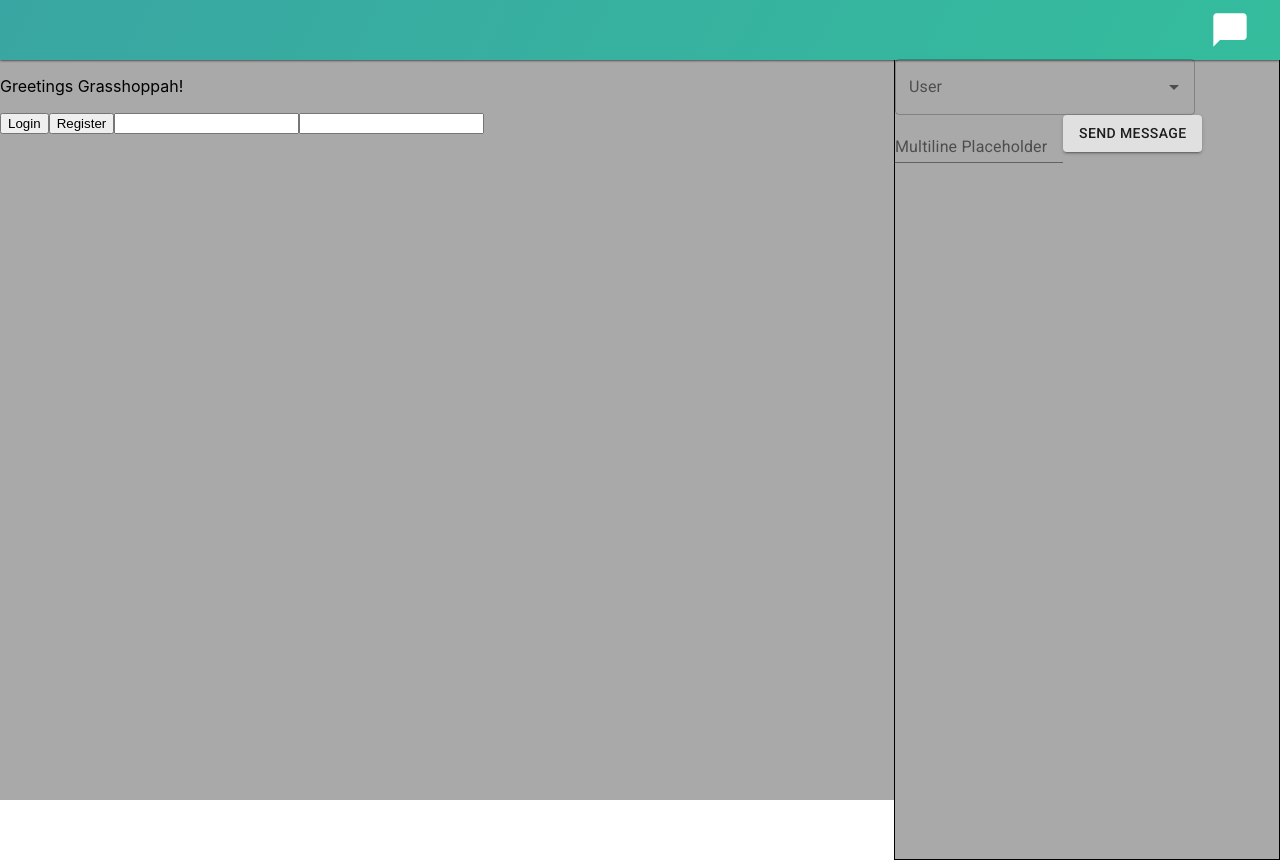
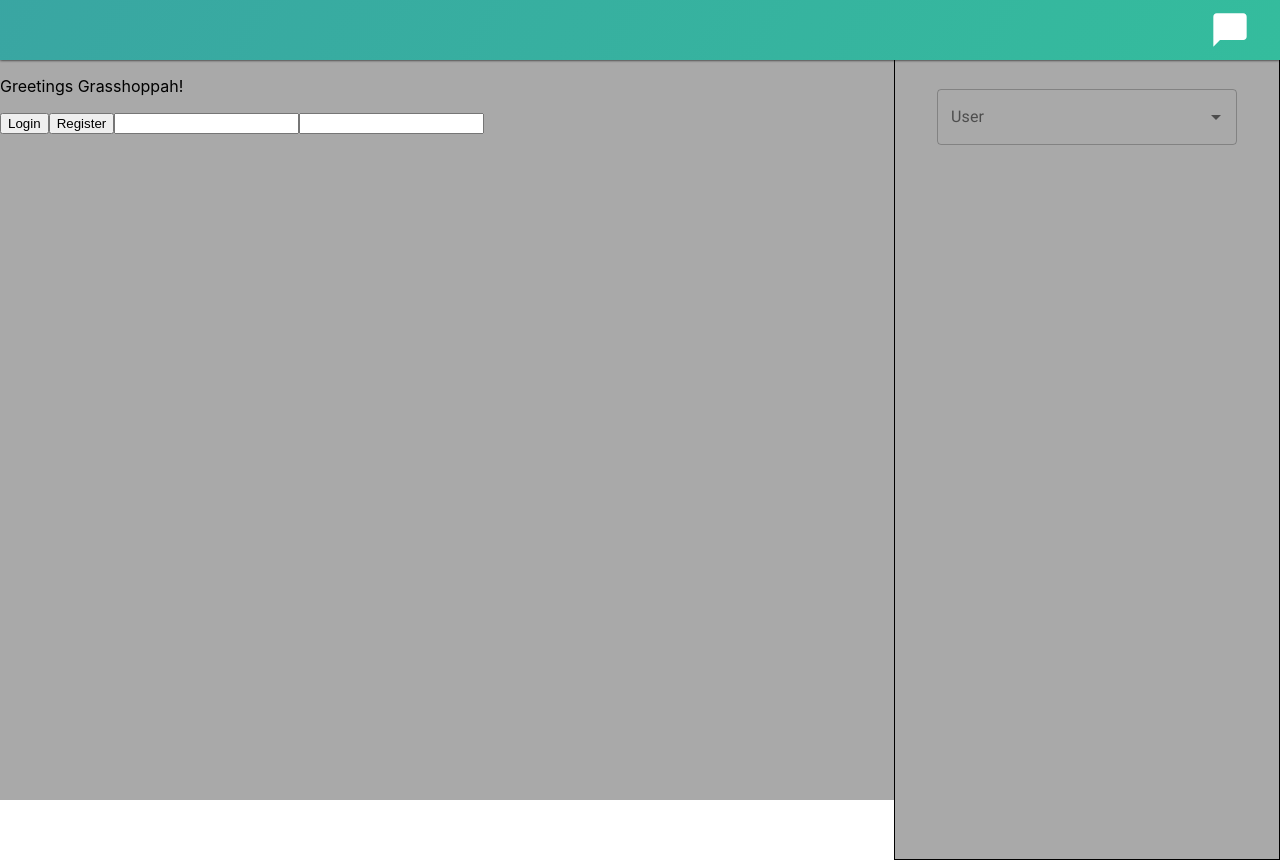
Before and after one commit to daw5/playlistr, a React (Create React App) app in the folder client/: page / in a window 1280 px wide. Both pictures are taken after a click on the element 1230 px from the left and 30 px from the top of the page. Built offline with nearby package versions, Linux system fonts and the light colour scheme; no server answers.

Commit message:
grabbing conversations in messaging instead of app

```diff
--- a/client/src/App.js
+++ b/client/src/App.js
@@ -11,15 +11,11 @@ export default function App() {
   const userService = new UserService();
   const [messagingSidebarStatus, setMessagingSidebarStatus] = useToggle();
   const [users, setUsers] = useState({});
-  const [conversations, setConversations] = useState([]);
 
   useEffect(() => {
     socketService.authenticateSocket();
     userService.getUsers().then((users) => {
       setUsers(users);
-    });
-    userService.getConversations().then((conversations) => {
-      setConversations(conversations);
     });
   }, []);
 
@@ -46,7 +42,6 @@ export default function App() {
           </Router>
           <Messaging
             users={users}
-            conversations={conversations}
             messagingSidebarOpen={messagingSidebarStatus}
           />
         </div>
--- a/client/src/components/conversations/conversations.js
+++ b/client/src/components/conversations/conversations.js
@@ -10,6 +10,8 @@ require("dotenv").config();
 export default function Conversations(props) {
   const userService = new UserService();
 
+  const users = props.users ? Object.values(props.users) : [];
+
   return (
     <div id="conversationsContainer">
       <div id="searchContainer">
@@ -17,8 +19,8 @@ export default function Conversations(props) {
           id="users-list"
           className="users-list-autocomplete"
           name="recipient"
-          options={props.users ? Object.values(props.users) : []}
-          onChange={(evt) => props.setRecipient(props.users[evt.target.value])}
+          options={users}
+          onChange={(evt) => props.setRecipient(users[evt.target.value])}
           getOptionLabel={(option) => option.email}
           style={{ width: 300 }}
           renderInput={(params) => (
--- a/client/src/components/messaging/messaging.js
+++ b/client/src/components/messaging/messaging.js
@@ -10,11 +10,17 @@ require("dotenv").config();
 
 export default function Messaging(props) {
   const userService = new UserService();
-  const users = props.users ? Object.values(props.users) : [];
+  const socketService = new SocketService();
 
-  const socketService = new SocketService();
+  const [conversations, setConversations] = useState([]);
   const [recipient, setRecipient] = useState({});
   const [messageToSend, setMessageToSend] = useState("");
+
+  useEffect(() => {
+    userService.getConversations().then((conversations) => {
+      setConversations(conversations);
+    });
+  }, []);
 
   return (
     <div
@@ -24,12 +30,12 @@ export default function Messaging(props) {
           : "hidden messaging-container"
       }
     >
-      {/* <Conversations
+      <Conversations
         users={props.users}
-        conversations={props.conversations}
+        conversations={conversations}
         setRecipient={setRecipient}
-      /> */}
-      <Autocomplete
+      />
+      {/* <Autocomplete
         id="users-list"
         name="recipient"
         options={users}
@@ -52,7 +58,7 @@ export default function Messaging(props) {
         variant="contained"
       >
         Send Message
-      </Button>
+      </Button> */}
     </div>
   );
 }
```
